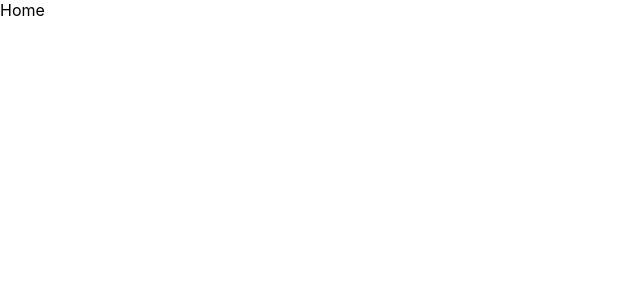
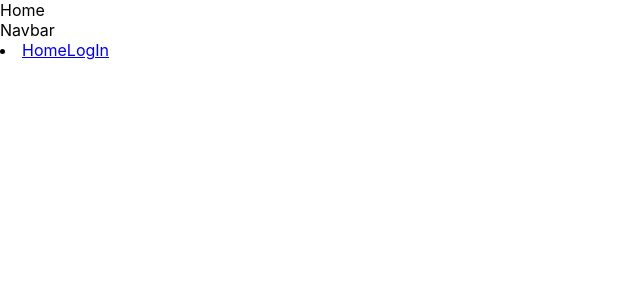
Before and after one commit to jcamposg6991/template_react, a React (Create React App) app: page / in a window 1280 px wide. Shown: the top 300 px of the page, without its empty margins (0-640 px from the left). Built offline with nearby package versions, Linux system fonts and the light colour scheme.

Commit message:
navbar import into home and login views

```diff
--- a/src/views/Home.jsx
+++ b/src/views/Home.jsx
@@ -1,8 +1,12 @@
 import React from 'react'
+import Navbar from '../components/Navbar.jsx'
 
 const Home = () => {
   return (
-    <div>Home</div>
+    <div>
+      Home
+      <Navbar/>
+    </div>
   )
 }
 
--- a/src/views/LogIn.jsx
+++ b/src/views/LogIn.jsx
@@ -1,9 +1,13 @@
 import React from 'react'
+import Navbar from '../components/Navbar.jsx'
 
 const LogIn = () => {
-  return (
-    <div>LogIn</div>
-  )
+    return (
+        <div>
+            LogIn
+            <Navbar />
+        </div>
+    )
 }
 
 export default LogIn
```
